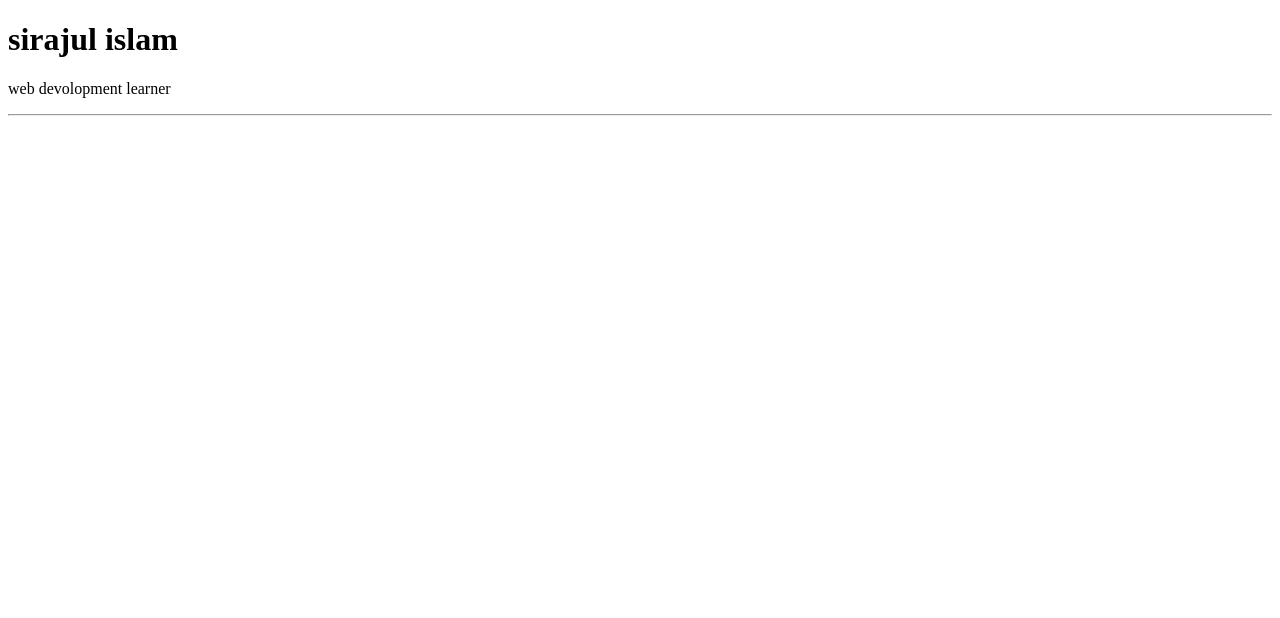
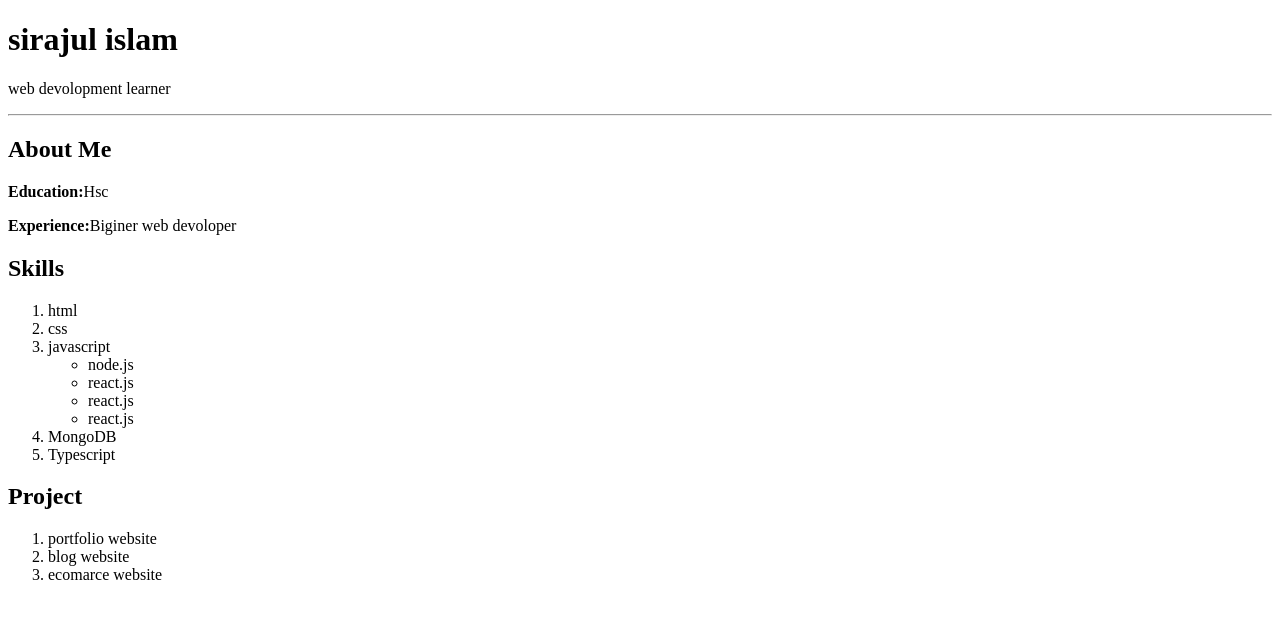
Before and after one commit to sirajhayder/first-work, a plain HTML site: page index.html in a window 1280 px wide. Drawn offline with Linux system fonts and the light colour scheme.

Commit message:
project section added

```diff
--- a/index.html
+++ b/index.html
@@ -15,8 +15,53 @@
   </header>
 
   <!--section:about me-->
+  <section>
+    <h2>About Me</h2>
+    <p>
+      <strong>Education:</strong>Hsc</p>
+    <p>
+      <strong>Experience:</strong>Biginer web devoloper
+    </p>
+
+  </section>
 
   <!--section:skills-->
+
+  <section>
+    <h2>Skills</h2>
+    <ol>
+      <li>html</li>
+      <li>css</li>
+      <li>
+        javascript
+        <ul>
+          <li>node.js</li>
+          <li>react.js</li>
+          <li>react.js</li>
+          <li>react.js</li>
+        </ul>
+      </li>
+      <li>MongoDB</li>
+      <li>Typescript</li>
+    </ol>
+  </section>
+
+  <!--section:projects-->
+
+  <section>
+    <h2>Project</h2>
+    <ol>
+      <li>portfolio website</li>
+      <li>blog website</li>
+      <li>ecomarce website</li>
+    </ol>
+
+  </section>
+
+
+
+
+
 
   <!--section:contucs-->
 
```
Also changed, not shown: 1 other file.
